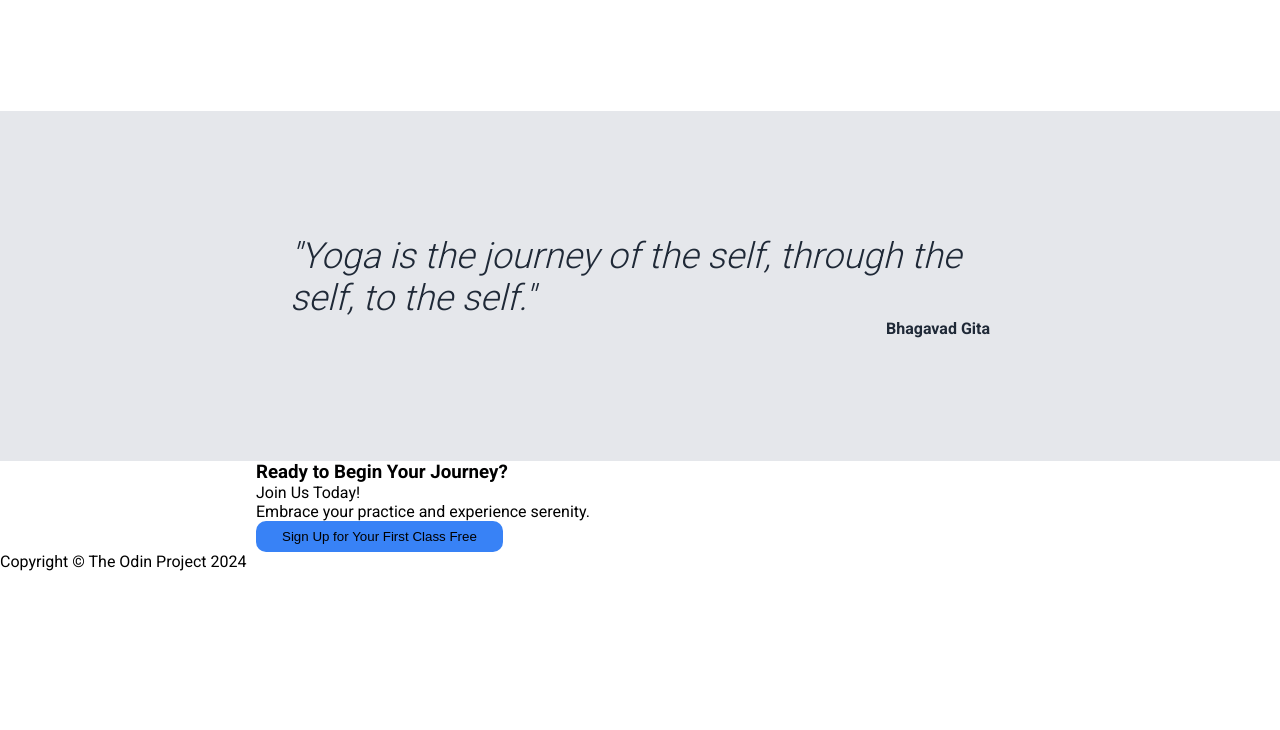
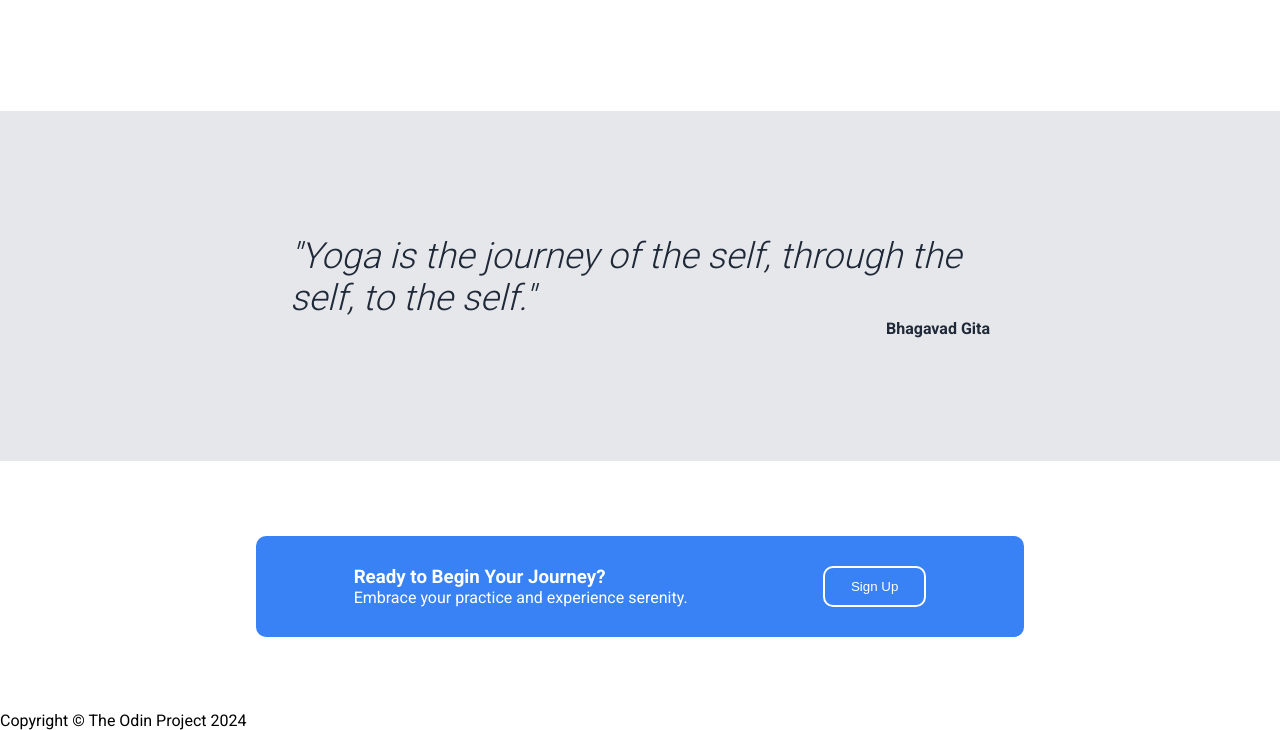
Before and after one commit to moshmoshca/landing-page-odin, a plain HTML site: page index.html in a window 1280 px wide. Shown: the part 911-1641 px from the top of the page. Before the commit the page ends 1482 px from the top, so only its background shows below. Drawn offline with Linux system fonts and the light colour scheme.

Commit message:
Style cta using flexbox

```diff
--- a/index.html
+++ b/index.html
@@ -79,10 +79,9 @@
             <div class="cta-content">
                 <div class="cta">
                     <h3>Ready to Begin Your Journey?</h3>
-                    <p>Join Us Today!</p>
                     <p>Embrace your practice and experience serenity.</p>
                 </div>
-                <button class="cta-btn">Sign Up for Your First Class Free</button>
+                <button class="cta-btn">Sign Up</button>
             </div>
         </section>
     </main>
--- a/styles.css
+++ b/styles.css
@@ -172,3 +172,31 @@ button a {
     font-weight: 700;
     color: #1f2937;
 }
+
+/* CTA */
+
+.cta-container {
+    height: 250px;
+
+    display: flex;
+    justify-content: center;
+    align-items: center;
+}
+
+.cta-content {
+    background-color: #3882f6;
+    color: white;
+    width: 100%;
+
+    display: flex;
+    justify-content: space-around;
+
+    padding: 30px 30px;
+    border-radius: 10px;
+}
+
+.cta-btn {
+    border: 2px solid white;
+
+    color: white;
+}
```
